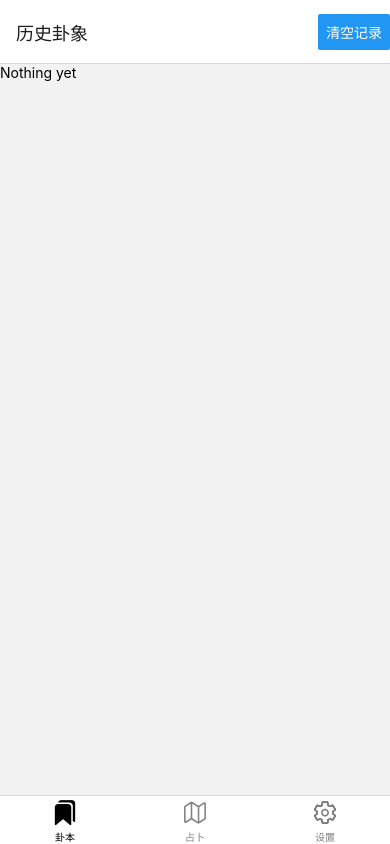
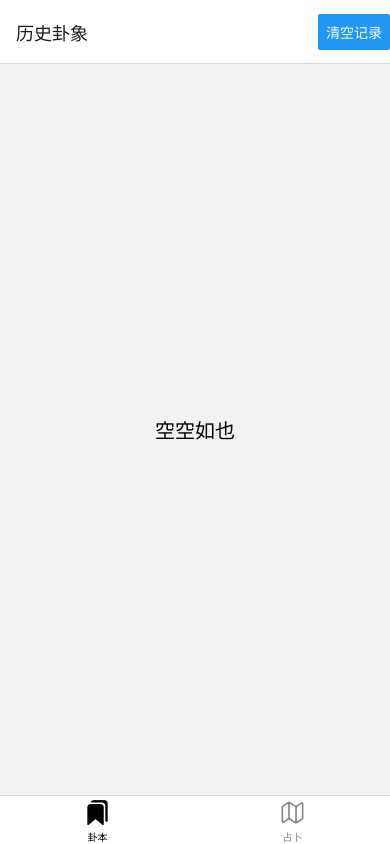
Before and after one commit to zuoqiwx/ouroboros, a React Native app: screen /ToolNumbers in a window 390 px wide. Built offline with nearby package versions, Linux system fonts and the light colour scheme; what date-chinese would draw is missing.

Commit message:
Polished look and disabled setting page for now

```diff
--- a/locales/en/RecordsStack.json
+++ b/locales/en/RecordsStack.json
@@ -2,7 +2,8 @@
   "tabName": "Records",
   "Records": {
     "title": "Saved Records",
-    "clear_all": "Clear All"
+    "clear_all": "Clear All",
+    "empty": "No record saved yet"
   },
   "RecordDetails": {
     "title": "Record Details"
--- a/locales/zh-CN/RecordsStack.json
+++ b/locales/zh-CN/RecordsStack.json
@@ -2,7 +2,8 @@
   "tabName": "卦本",
   "Records": {
     "title": "历史卦象",
-    "clear_all": "清空记录"
+    "clear_all": "清空记录",
+    "empty": "空空如也"
   },
   "RecordDetails": {
     "title": "卦象细节"
--- a/src/pages/common/RecordAnalysis.tsx
+++ b/src/pages/common/RecordAnalysis.tsx
@@ -1,5 +1,5 @@
 import React, { useEffect, useRef } from "react";
-import { Button, Text, StyleSheet, View } from "react-native";
+import { Button, Text, StyleSheet, ScrollView } from "react-native";
 import { RouteProp, useNavigation } from "@react-navigation/native";
 import { useTranslation } from "react-i18next";
 
@@ -40,7 +40,7 @@ function RecordAnalysisPage({
   }, [navigation, t, route.name]);
 
   return (
-    <View>
+    <ScrollView>
       <HexagramDisplay
         hexagram={hexagram}
         lineHeight={lineHeight}
@@ -54,9 +54,8 @@ function RecordAnalysisPage({
         title={t("summary")}
         onPress={() =>
           navigation.navigate(`${route.name}Section`, {
-            name: `${analysis.current.name} ${t("summary")}`,
+            name: `${analysis.current.name} - ${t("summary")}`,
             sections: analysis.current.overall,
-            isYoung: false,
           })
         }
       />
@@ -77,7 +76,7 @@ function RecordAnalysisPage({
           }}
         />
       ))}
-    </View>
+    </ScrollView>
   );
 }
 
--- a/src/pages/index.tsx
+++ b/src/pages/index.tsx
@@ -6,7 +6,7 @@ import { useTranslation } from "react-i18next";
 
 import RecordsStack from "./records";
 import ToolsStack from "./tools";
-import SettingsStack from "./settings";
+// import SettingsStack from "./settings";
 
 function getTabIconByRoute(
   this: { route: RouteProp<ParamListBase> },
@@ -58,13 +58,13 @@ function HomeTab() {
           title: t("tabName", { ns: "ToolsStack" }),
         }}
       />
-      <Tab.Screen
+      {/* <Tab.Screen
         name="SettingsStack"
         component={SettingsStack}
         options={{
           title: t("tabName", { ns: "SettingsStack" }),
         }}
-      />
+      /> */}
     </Tab.Navigator>
   );
 }
--- a/src/pages/records/Records.tsx
+++ b/src/pages/records/Records.tsx
@@ -1,5 +1,12 @@
 import React, { useEffect, useState } from "react";
-import { Text, View, Button } from "react-native";
+import {
+  Text,
+  ScrollView,
+  Button,
+  StyleSheet,
+  View,
+  Pressable,
+} from "react-native";
 import { useTranslation } from "react-i18next";
 
 import type { RecordsStackScreenProps } from "../../@types/navigation";
@@ -40,28 +47,45 @@ function RecordsPage({ navigation }: RecordsStackScreenProps<"Records">) {
     });
   }, [navigation, t]);
 
+  return pairs.length === 0 ? (
+    <View style={styles.container}>
+      <Text style={styles.text}>{t("Records.empty")}</Text>
+    </View>
+  ) : (
+    <ScrollView>
+      {pairs.map(([key, { name, time, hexagram }]) => {
         return (
-    <View>
-      {pairs.length === 0 ? (
-        <Text>Nothing yet</Text>
-      ) : (
-        pairs.map(([key, { name, time, hexagram }]) => {
-          return (
-            <Button
+          <Pressable
             key={key}
-              title={name}
             onPress={() =>
               navigation.navigate("RecordDetails", {
                 hexagram: hexagram,
                 showSave: false,
               })
             }
-            />
+            style={styles.record}
+          >
+            <Text style={styles.text}>{name}</Text>
+          </Pressable>
         );
-        })
-      )}
-    </View>
+      })}
+    </ScrollView>
   );
 }
 
+const styles = StyleSheet.create({
+  container: {
+    flex: 1,
+    alignContent: "center",
+    justifyContent: "center",
+  },
+  record: {
+    marginVertical: 10,
+  },
+  text: {
+    textAlign: "center",
+    fontSize: 20,
+  },
+});
+
 export default RecordsPage;
--- a/src/pages/tools/ToolNumbers.tsx
+++ b/src/pages/tools/ToolNumbers.tsx
@@ -29,7 +29,9 @@ function ToolNumbersPage() {
           title={t("next")}
           onPress={() => {
             navigation.navigate("ToolResult", {
-              hexagram: createHexagramFromNumbers(numbers as NumberTriplet),
+              hexagram: createHexagramFromNumbers(
+                numbers.slice().reverse() as NumberTriplet
+              ),
               showSave: true,
             });
           }}
```
Lines whose indentation alone changed are shown as unchanged.
